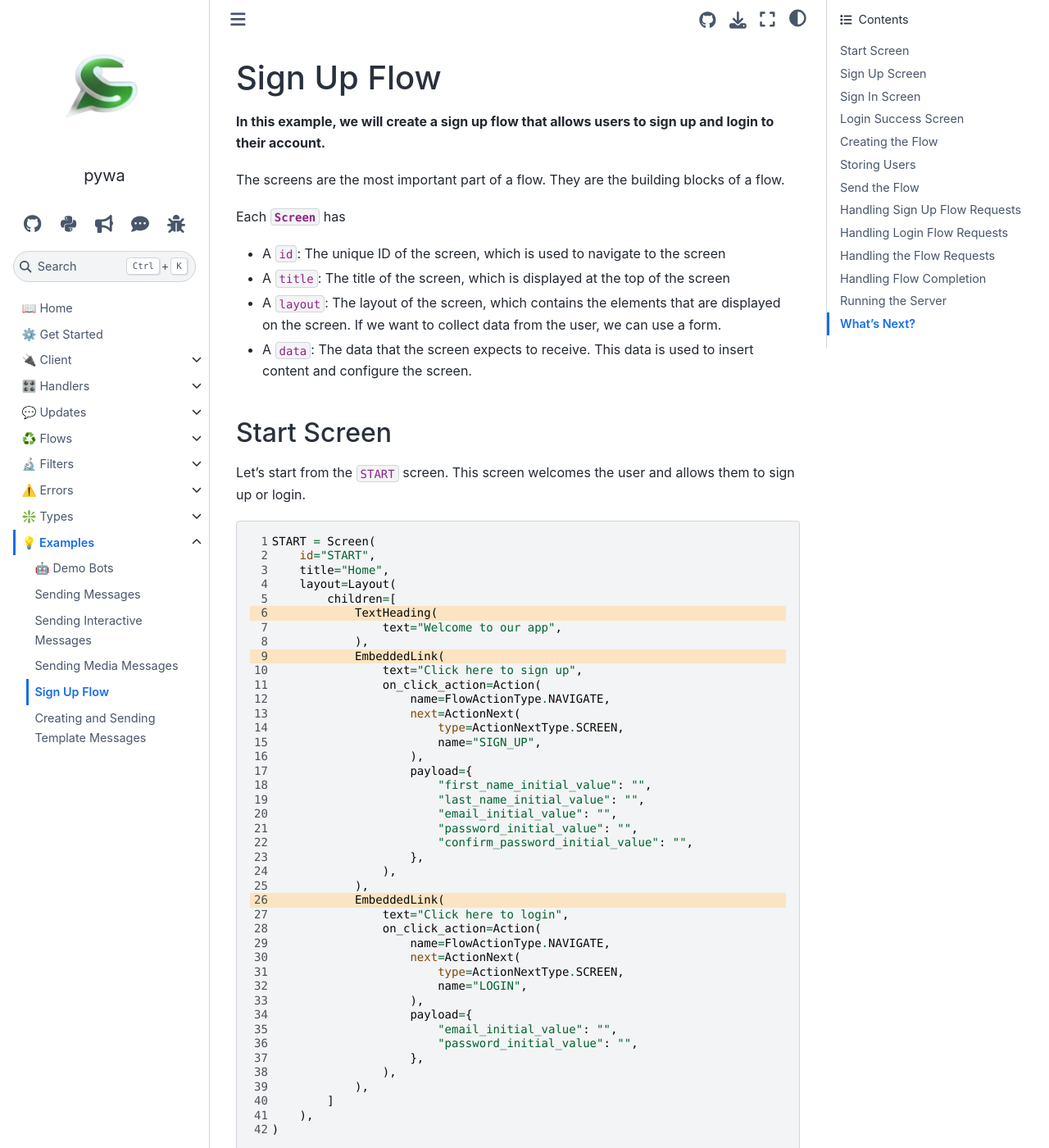
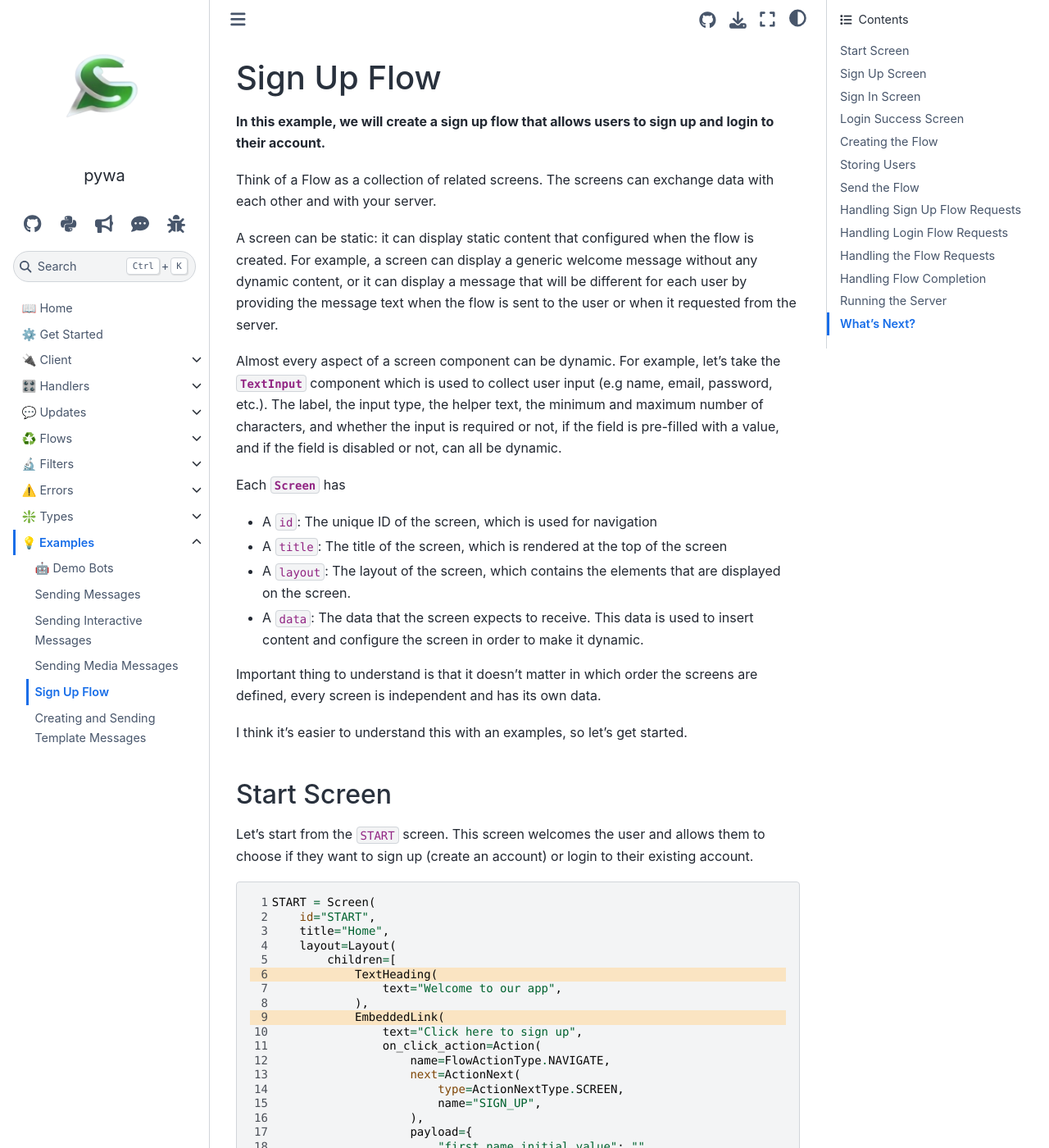
Before and after one commit to david-lev/pywa, a Sphinx documentation site: the page built from docs/source/content/examples/sign_up_flow.rst, in a window 1280 px wide and 1400 px high. Shown: the whole window at 82% size. Built offline with Sphinx 7.4.7 and the Sphinx Book theme 1.1.4, drawn with Linux system fonts in a browser that asks for light colours; the version number could not be read and is left out; some of the changed text lies outside the part shown.

Commit message:
[docs] improve `sign_up` flow example

```diff
--- a/docs/source/content/examples/sign_up_flow.rst
+++ b/docs/source/content/examples/sign_up_flow.rst
@@ -5,22 +5,34 @@
 
 **In this example, we will create a sign up flow that allows users to sign up and login to their account.**
 
-The screens are the most important part of a flow. They are the building blocks of a flow.
+Think of a Flow as a collection of related screens. The screens can exchange data with each other and with your server.
+
+A screen can be static: it can display static content that configured when the flow is created. For example, a screen can
+display a generic welcome message without any dynamic content, or it can display a message that will be different for each user
+by providing the message text when the flow is sent to the user or when it requested from the server.
+
+Almost every aspect of a screen component can be dynamic. For example, let's take the :class:`TextInput` component which is used to
+collect user input (e.g name, email, password, etc.). The label, the input type, the helper text, the minimum and maximum number of characters,
+and whether the input is required or not, if the field is pre-filled with a value, and if the field is disabled or not, can all be dynamic.
 
 Each :class:`Screen` has
 
-- A ``id``: The unique ID of the screen, which is used to navigate to the screen
-- A ``title``: The title of the screen, which is displayed at the top of the screen
+- A ``id``: The unique ID of the screen, which is used for navigation
+- A ``title``: The title of the screen, which is rendered at the top of the screen
 - A ``layout``: The layout of the screen, which contains the elements that are displayed on the screen.
-  If we want to collect data from the user, we can use a form.
-- A ``data``: The data that the screen expects to receive. This data is used to insert content and configure the screen.
+- A ``data``: The data that the screen expects to receive. This data is used to insert content and configure the screen
+  in order to make it dynamic.
 
+Important thing to understand is that it doesn't matter in which order the screens are defined, every screen is independent
+and has its own data.
 
+I think it's easier to understand this with an examples, so let's get started.
 
 Start Screen
 --------------
 
-Let's start from the ``START`` screen. This screen welcomes the user and allows them to sign up or login.
+Let's start from the ``START`` screen. This screen welcomes the user and allows them to choose if they want to sign up
+(create an account) or login to their existing account.
 
 .. code-block:: python
     :linenos:
@@ -70,22 +82,25 @@
         ),
     )
 
-The ``START`` screen has three elements:
+This is an example of static screen. The screen doesn't expect to receive any data and all its components are pre-configured.
 
-- A heading, which welcomes the user
-- A link to the ``SIGN_UP`` screen, which allows the user to sign up
-- A link to the ``LOGIN`` screen, which allows the user to login
+The ``START`` screen has three components:
+
+- A :class:`TextHeading`, which welcomes the user
+- A :class:`EmbeddedLink` with an :class:`Action` that navigates to the ``SIGN_UP`` screen
+- A :class:`EmbeddedLink` with an :class:`Action` that navigates to the ``LOGIN`` screen
 
 Each EmbeddedLink has an ``.on_click_action`` with Action value, so when the user clicks on the link, the action is triggered. In this case,
-the action is to NAVIGATE to another screen. The payload contains the data that will be passed to the next screen. In
-this case, we are passing empty strings as the initial values for the form fields on the SIGN_UP and LOGIN screens.
+the action is to :class:`FlowActionType.NAVIGATE` to another screen. The payload contains the data that will be passed to the navigated screen, in
+this case, we are passing the expected data of the ``SIGN_UP`` and ``LOGIN`` screens.
+
 We will see how this works later on.
 
 
 Sign Up Screen
 --------------
 
-The ``SIGN_UP`` screen allows the user to sign up. Let's take a look at the layout:
+The ``SIGN_UP`` screen allows the user to sign up (create an account). Let's take a look at the layout:
 
 
 .. code-block:: python
@@ -189,21 +204,23 @@
     In this examples we are using the walrus operator (:=) to assign values to variables. This allows us to use the
     variables later on in the code without having to declare them outside of the layout and then assign them values later
 
-The ``SIGN_UP`` screen expects to receive some data. This data is used to populate the form fields with initial values.
+The ``SIGN_UP`` screen expects to receive some data. In this case, we are expecting to receive some values to pre-fill the form fields.
+
+The data of the screen is represented by the ``.data`` property. The data is a list of :class:`ScreenData` objects.
 
 Every :class:`ScreenData` need to have a unique ``key`` and an ``example`` value. The example value is used to generate the appropriate
 JSON schema for the data. Also, we are assigning every :class:`ScreenData` to a variable (inlined with the walrus operator) so
-that we can use them later on in the code to reference the data (e.g. ``first_name_initial_value.data_key``).
+that we can use them later on in the code to reference the data and "use" it in the screen (e.g. ``first_name_initial_value.data_key``).
 
 The layout of the ``SIGN_UP`` screen contains the following elements:
 
-- A :class:`TextHeading`, which tells the user to enter their details
+- A :class:`TextHeading`, which asks the user to enter their details
 - A :class:`EmbeddedLink` to the ``LOGIN`` screen, which allows the user to login if they already have an account (the user just remembered
   that they already have an account)
 - A :class:`Form`, which contains the form fields that the user needs to fill in to sign up
 - A :class:`Footer`, which contains a button that the user can click to submit the form
 
-The form fields are:
+The :class:`Form` fields are:
 
 - A :class:`TextInput` field for the first name, which is required
 - A :class:`TextInput` field for the last name, which is required
@@ -214,26 +231,31 @@
 - A :class:`TextInput` field for the confirm password (the input type is set to :class:`InputType.PASSWORD`, so that the user's password is hidden when they re-type it)
 
 Now, every form child get assigned to a variable (inlined with the walrus operator) so that we can use them later on in
-the code to reference the form fields (e.g. ``first_name.form_ref``).
+the code to reference the form fields and send their "values" to the server or to another screen (e.g. ``first_name.form_ref``).
 
 The :class:`Footer` contains a button that the user can click to submit the form. When the user clicks on the button, the :class:`Action`
-``DATA_EXCHANGE`` is triggered. This action allows us to send data to the server and then decide what to do next (for example,
+:class:`FlowActionType.DATA_EXCHANGE` is triggered. This action type allows us to send data to the server and then decide what to do next (for example,
 if the user is already registered, we can navigate to the ``LOGIN`` screen, or if the password and confirm password do not match,
 we can show an error message and ask the user to try again).
 
-The payload of the ``DATA_EXCHANGE`` action contains the data that we want to send to the server. In this case, we are sending
-the values of the form fields. The values can be either a :class:`DataKey` or a :class:`Formref`. A `:class:`DataKey` is used to reference
-a screen's ``.data``. and a :class:`FormRef`` is used to reference :class:`Form`'s ``.children``.
+The payload of the :class:`Action` of the :class:`Footer` contains the data that we want to send to the server. In this case, we are sending
+the values of the form fields. The values can be either a :class:`DataKey` or a :class:`FormRef`. A `:class:`DataKey` is used to reference
+a screen's ``.data`` items and a :class:`FormRef`` is used to reference :class:`Form` children.
 Because we are using the walrus operator to assign the form fields to variables, we can use the variables to reference the form fields
-by using the the ``.form_ref`` property of the form field.
+by using the the ``.form_ref`` property of the form field (which is more type-safe than using the :class:`FormRef` with the form field's name).
+
+
+The ``.form_ref`` and ``.data_key`` properties are equivalent to the :class:`FormRef` with the form field's name and the :class:`DataKey` with the
+screen's data key, respectively. Infact, the ``.form_ref`` and ``.data_key`` properties are just shortcuts for the :class:`FormRef` and :class:`DataKey` classes.
 
     We are not using the ``.form_ref`` property to reference the ``email`` and ``password`` fields in the :class:`EmbeddedLink` because
     the ``.form_ref`` property is only available after the :class:`Form` has been added to the layout. So, we are using the :class:`FormRef` class
 
+
 Sign In Screen
 --------------
 
-Ok, now to the ``LOGIN`` screen. This screen allows the user to login to their existing account. Let's take a look at the layout:
+Ok, now to the ``LOGIN`` screen. This screen allows the user to login to their existing account.
 
 
 .. code-block:: python
@@ -304,14 +326,14 @@
     )
 
 
-This screen is very straightforward. It has two form fields:
+This screen is very straightforward. It has two elements:
 
 - A :class:`TextInput` field for the email address (the input type is set to :class:`InputType.EMAIL`, so that the keyboard on the user's phone
-  will show the @ symbol and validate the email address)
+  will show the ``@`` symbol and validate the email address)
 - A :class:`TextInput` field for the password (the input type is set to :class:`InputType.PASSWORD`, so that the user's password is hidden when they type it)
 
 The :class:`Footer` contains a button that the user can click to submit the form. When the user clicks on the button, We are using the
-``DATA_EXCHANGE`` action to send the email and password that the user entered, to the server and then decide what to do next (for example,
+:class:`FlowActionType.DATA_EXCHANGE` action type to send the email and password that the user entered, to the server and then decide what to do next (for example,
 if the user is not registered, we can navigate to the ``SIGN_UP`` screen, or if the password is incorrect, we can show an error message and ask
 the user to try again).
 
@@ -361,12 +383,14 @@
 This screen has two elements:
 
 - A :class:`TextHeading`, which welcomes the user to the store
-- A :class:`TextSubHeading`, which tells the user that they are now logged in
+- A :class:`TextSubheading`, which tells the user that they are now logged in
 - A :class:`Form`, which contains an :class:`OptIn` field that asks the user if they want to stay logged in
 
 The :class:`Footer` contains a button that the user can click to submit the form. The ``COMPLETE`` action is used to complete the flow.
-When the user clicks on the button, we are using the ``COMPLETE`` action to send the value of the :class:`OptIn` field to the server and
+When the user clicks on the button, we are using the :class:`FlowActionType.COMPLETE` action to send the value of the :class:`OptIn` field to the server and
 then complete the flow.
+
+This screen is the only scrren that can complete the flow, that's why we are setting the ``terminal`` property to ``True``.
 
 
 Creating the Flow
@@ -1116,7 +1140,8 @@
     from pywa.types.flows import FlowStatus, FlowActionType
 
     wa.send_message(
-        phone_number="1234567890",
+        to="1234567890",
+        text="Welcome to our app! Click the button below to login or sign up",
         buttons=[
             FlowButton(
                 title="Sign Up",
@@ -1295,7 +1319,7 @@
                     "confirm_password_initial_value": "",
                 },
             )
-        elif not user_repository.is_password_valid(request.flow_token, request.data["password"]):
+        elif not user_repository.is_password_valid(request.data["email"], request.data["password"]):
             return FlowResponse(
                 version=request.version,
                 screen=request.screen,
@@ -1321,7 +1345,7 @@
 Handling the Flow Requests
 --------------------------
 
-Let's call the functions that we created earlier:
+Let's modify the ``on_sign_up_request`` function to handle the ``SIGN_UP`` and ``LOGIN`` screens:
 
 .. code-block:: python
     :linenos:
```
Also changed, not shown: other parts of docs/source/content/examples/sign_up_flow.rst (+4 -5 lines).
